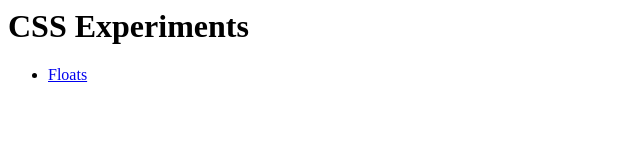
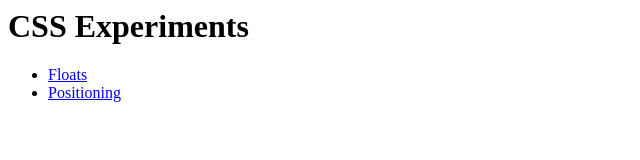
Before and after one commit to guy-stapleton/css-experiments, a plain HTML site: page index.html in a window 1280 px wide. Shown: the whole page, without its empty margins (0-640 px from the left). Drawn offline with Linux system fonts and the light colour scheme.

Commit message:
Added link to positioning.html

```diff
--- a/index.html
+++ b/index.html
@@ -10,6 +10,7 @@
             <h1>CSS Experiments</h1>
             <ul>
                 <li><a href="#">Floats</a></li>
+                <li><a href="./pages/positioning.html">Positioning</a></li>
             </ul>
         </div>
     </body>
```
